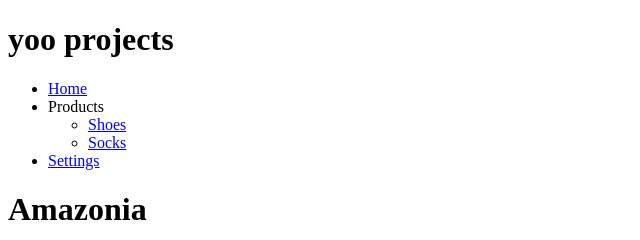
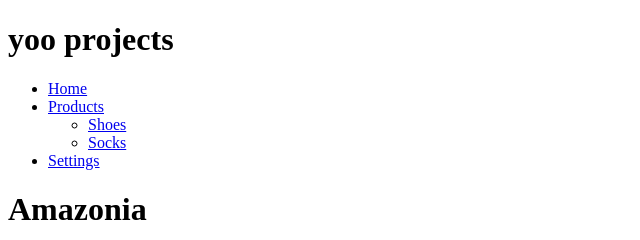
Before and after one commit to rodneystrong/mini-routing, a plain HTML site: page index.html in a window 1280 px wide. Shown: the top 240 px of the page, 0-640 px from the left. Drawn offline with nearby package versions, Linux system fonts and the light colour scheme; some packages are replaced by stand-ins of ours.

Commit message:
added <a> to products <li> in index.html

```diff
--- a/index.html
+++ b/index.html
@@ -12,7 +12,7 @@
       <ul>
           <li><a ui-sref="home">Home</a></li>
           <li>
-              Products
+              <a ui-sref="products">Products</a>
               <ul>
                   <li><a ui-sref="products({id: 'shoes'})">Shoes</a></li>
                   <li><a ui-sref="products({id: 'socks'})">Socks</a></li>
--- a/js/routes.js
+++ b/js/routes.js
@@ -7,15 +7,15 @@ angular
         templateUrl: '/views/home.html',
         controller: 'homeCtrl'
       })
+      .state('products', {
+        url: '/products/:id',
+        templateUrl: '/views/products.html',
+        controller: 'productsCtrl'
+      })
       .state('settings',{
         url: '/settings',
         templateUrl: '/views/settings.html',
         controller: 'settingsCtrl'
-      })
-      .state('products', {
-        url: '/products/:id',
-        templateUrl: '/views/products.html',
-        controller: 'productsCtrl'
       });
       //This is a catch all for our routes.
       //"If you can't find the route, send back to home".
```
